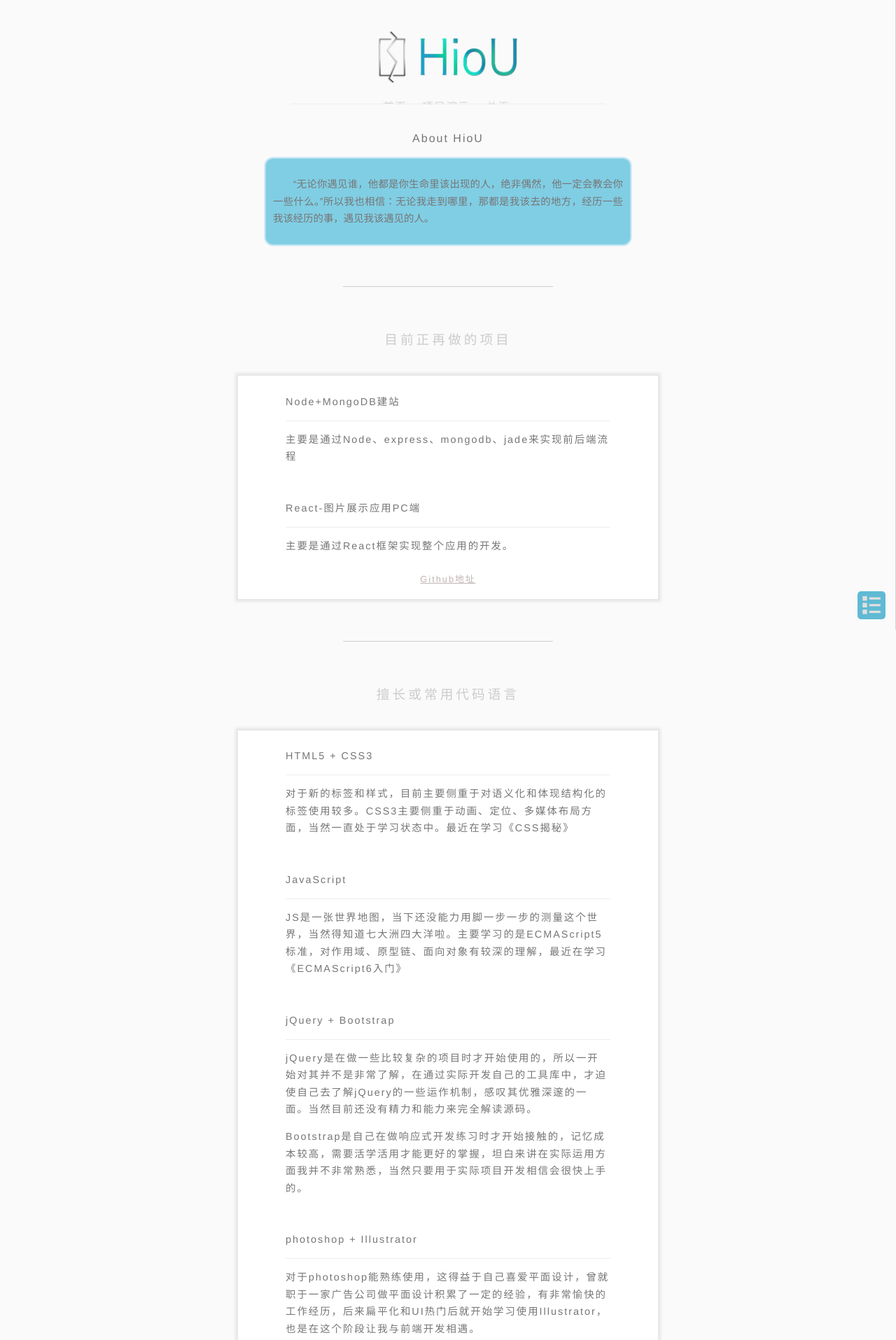
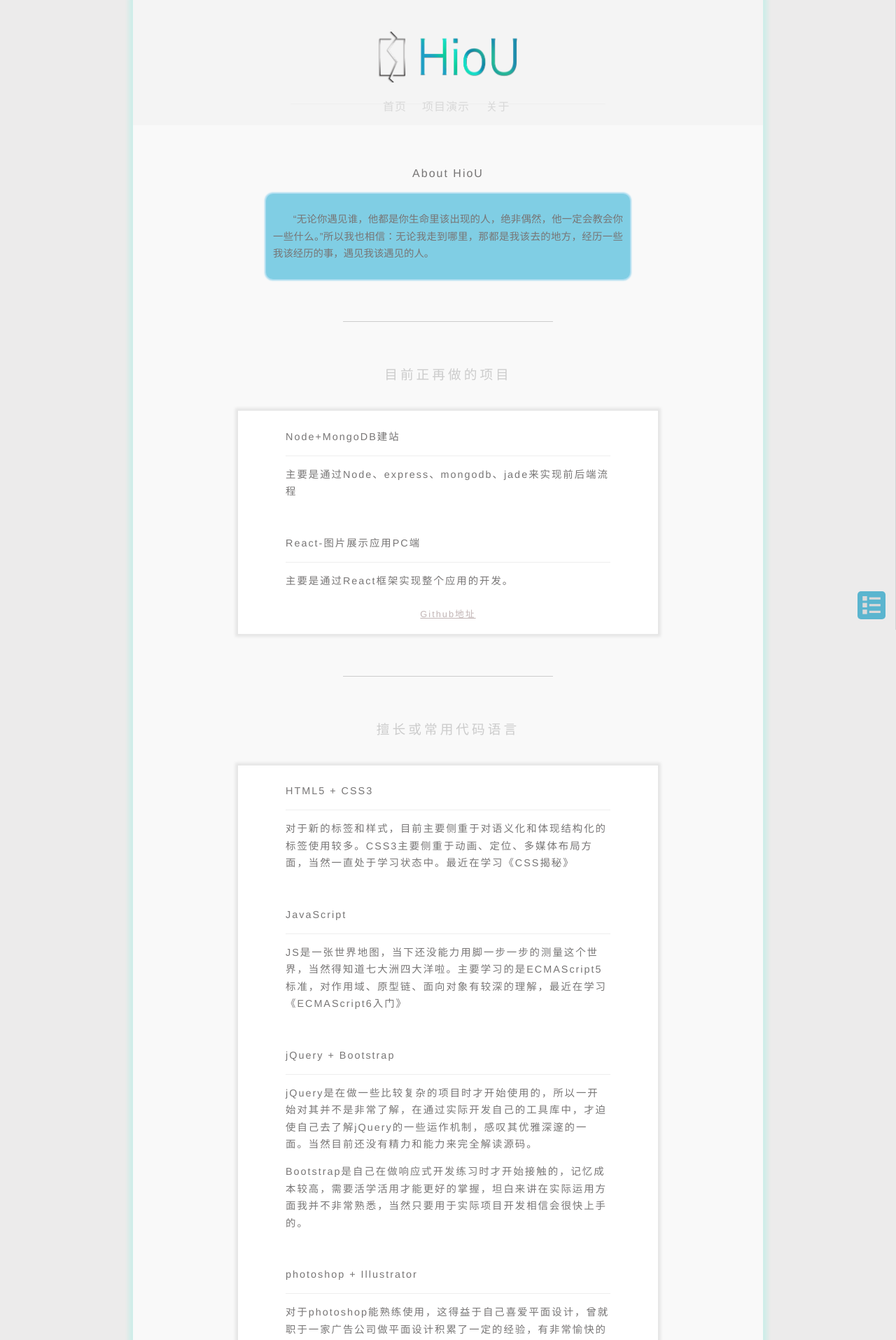
Before and after one commit to jacecao/jekyll-blog, a Jekyll site: the page built from hiou/index.html, in a window 1280 px wide. Shown: the top 1915 px of the page at 70% size. Built offline with Jekyll 4.4.1, drawn with Linux system fonts in a browser that asks for light colours; some web fonts are replaced.

Commit message:
update ui

```diff
--- a/about/index.html
+++ b/about/index.html
@@ -2,7 +2,6 @@
 layout: default
 title: 海鸥的简历
 ---
-<div class="auto-width content">
   <div class="show-page" id="list-box">
     <ul class="show-ul" id="show-ul">
       <li class="about-li about-me">
@@ -243,4 +242,3 @@ title: 海鸥的简历
       </li>
     </ul>
   </div>
-</div>
--- a/css/base.css
+++ b/css/base.css
@@ -1,5 +1,13 @@
 
 /******************** 全局部分 *************************/
+html{
+	background: #ecebeb;
+	transition: all 0.7s;
+	-webkit-transition: all 0.7s;
+	-o-transition: all 0.7s;
+	-ms-transition: all 0.7s;
+	-moz-transition: all 0.7s;
+}
 body,html,ul
 {
 	padding: 0;
@@ -7,13 +15,13 @@ body,html,ul
 }
 body
 {
-	transition: all 0.7s;
-	-webkit-transition: all 0.7s;
-	-o-transition: all 0.7s;
-	-ms-transition: all 0.7s;
-	-moz-transition: all 0.7s;
+	background: #f4f4f4;
 }
-body.padding
+.content
+{
+	background: #f9f9f9;
+}
+.padding
 {
 	padding-right: 300px;
 }
@@ -23,7 +31,6 @@ body
 {
 	font-family: -apple-system-font,"Helvetica Neue","PingFang SC","Hiragino Sans GB","Microsoft YaHei",sans-serif;
 	font-size: 16px;
-	background: #fafafa;
 }
 .clearfix::after
 {
@@ -52,6 +59,7 @@ body
 	{
 		width: 900px;
 		margin: 0 auto;
+		box-shadow: 0 0 6px 6px rgba(159, 239, 229, 0.4);
 	}
 	.auto-width
 	{
@@ -147,7 +155,7 @@ body
 	/******************** content *****************/
 	#blog-list
 	{
-		margin: 80px auto;
+		margin: 0 auto;
 	}
 	.content-box
 	{
@@ -261,7 +269,7 @@ body
 	/******************** content *****************/
 	#blog-list
 	{
-		margin: 40px auto;
+		margin: 0 auto;
 	}
 	.content .item-blog p
 	{
@@ -316,6 +324,7 @@ body
 {
 	text-align: center;
 	overflow: hidden;
+	padding-bottom: 30px;
 }
 span.border
 {
@@ -365,7 +374,8 @@ span.border
 .content
 {
 	text-align: center;
-	margin: 20px auto;
+	margin: 0px auto;
+	padding: 40px 0 20px 0;
 }
 #blog-list
 {
--- a/css/main.css
+++ b/css/main.css
@@ -389,7 +389,7 @@ a.prev-button:hover span
 /* ***************************** about *************************** */
 .show-page
 {
-	margin: 40px auto;
+	margin: 0px auto;
 }
 .show-page a
 {
--- a/hiou/index.html
+++ b/hiou/index.html
@@ -2,7 +2,6 @@
 layout: default
 title: 关于Hiou
 ---
-<div class="auto-width content">
   <div class="show-page" id="list-box">
     <ul class="show-ul" id="show-ul">
       <li class="about-li about-me">
@@ -97,4 +96,3 @@ title: 关于Hiou
       </li>
     </ul>
   </div>
-</div>
--- a/js/base.js
+++ b/js/base.js
@@ -60,13 +60,13 @@ define(['jquery','renderUI'],function($,renderUI){
       };
 
       var pc_hander = function(){
-        if( $('body').hasClass('padding') )
+        if( $('html').hasClass('padding') )
         {
-          $('body').removeClass('padding');
+          $('html').removeClass('padding');
           $('.side-bar').removeClass('side-bar-active');
           $(this).html('&#xe9ba;');
         }else{
-          $('body').addClass('padding');
+          $('html').addClass('padding');
           $('.side-bar').addClass('side-bar-active');
           $(this).html('&#xea0f;');
         }
```
Also changed, not shown: 5 other files.
